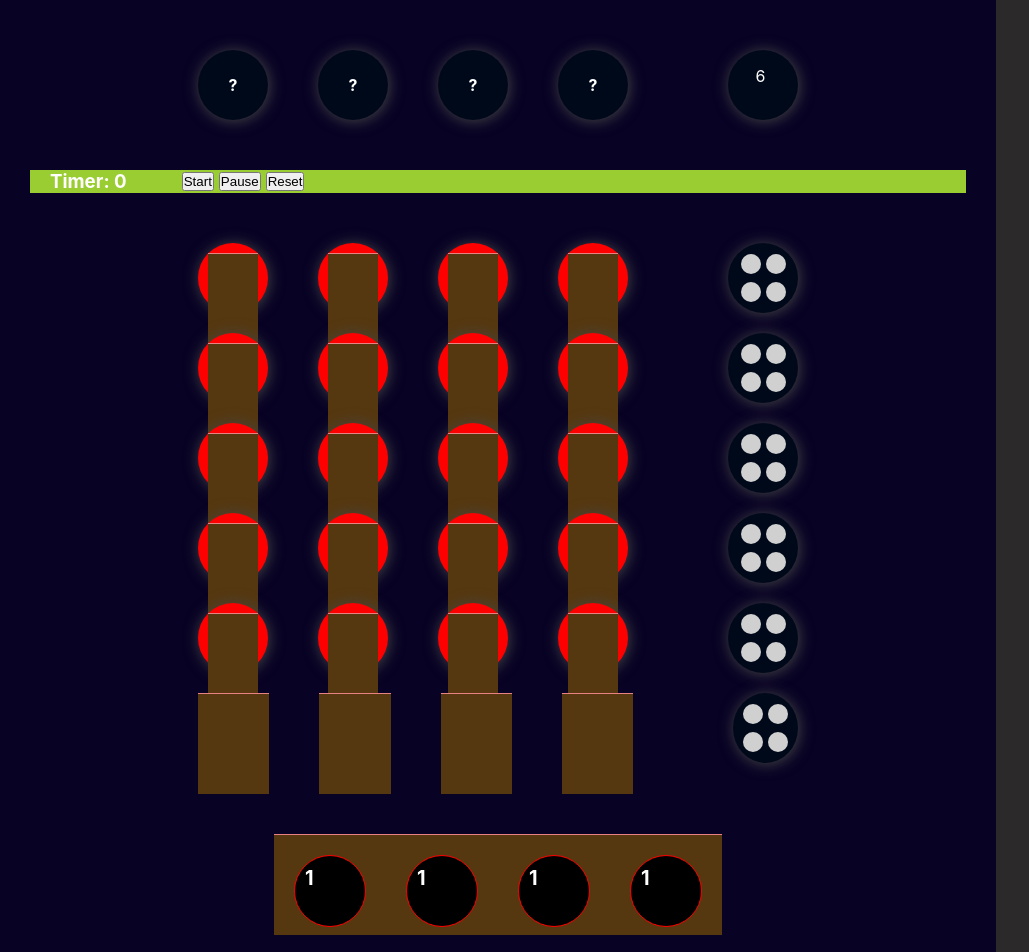
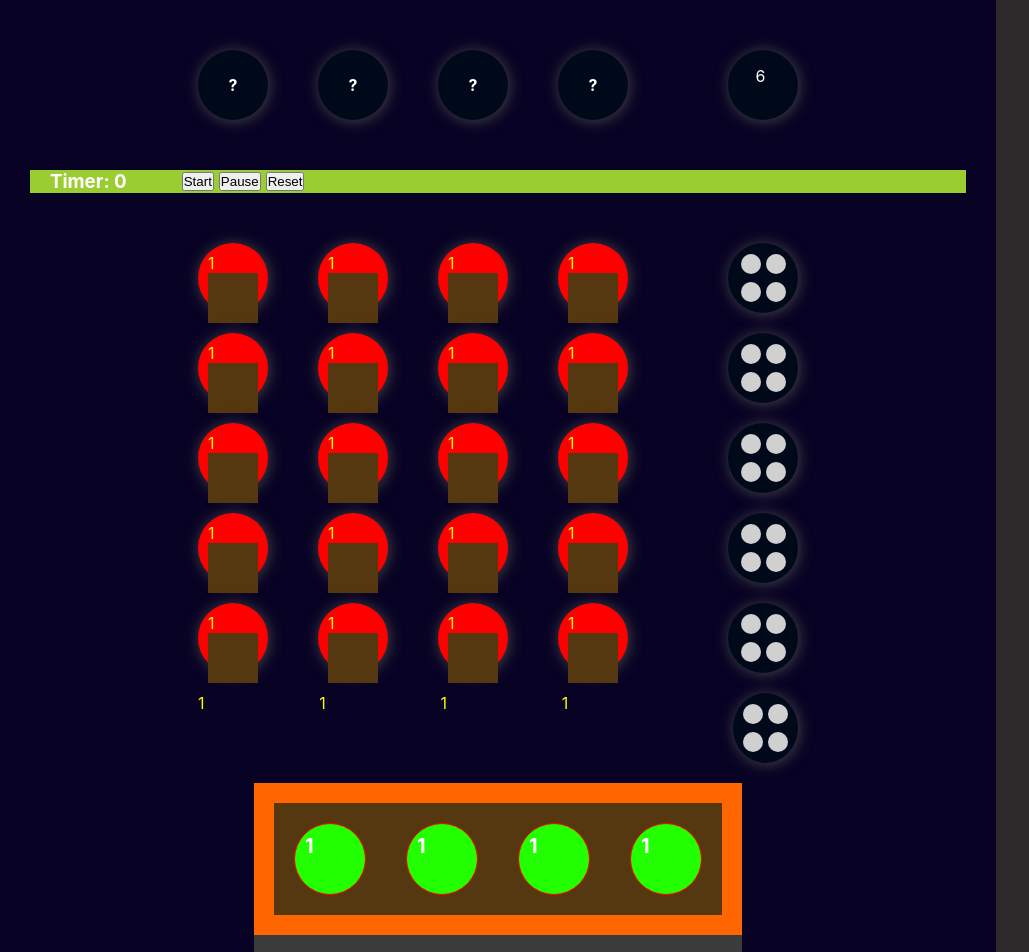
Before and after one commit to Mahsa-Moradi/Real-Code-Breaker, a React (Create React App) app: page / in a window 1280 px wide. Shown: the top 952 px of the page, without its empty margins (0-1029 px from the left). Built offline with nearby package versions, Linux system fonts and the light colour scheme.

Commit message:
playdrog

```diff
--- a/src/DropList.jsx
+++ b/src/DropList.jsx
@@ -10,7 +10,7 @@ export default () => {
     <>
       {/* .................... */}
       <DropTarget onItemDropped={itemDropped} dropEffect="link">
-        {/* <p >hellopppppppppppp</p> */}
+        <p >1</p>
         {/*  ناحیه رها کردن */}
         <div className="drag-drop-container  ">
           {items.map((item) => (
--- a/src/page-module.css
+++ b/src/page-module.css
@@ -110,14 +110,14 @@
 }
 /* .......... drop and drag */
 .styleItem {
-  height: 100vh;
-  /* background-color: rgb(59, 59, 59); */
+  /* height: 100vh; */
+  background-color: rgb(59, 59, 59);
 }
-.stylerow {
+/* .stylerow {
   height: 100%;
-}
+} */
 .stylecol {
-  /* background-color: rgb(255, 102, 0); */
+  background-color: rgb(255, 102, 0);
   /* height: 100%; */
   /* width: 50%; */
   padding: 20px;
@@ -131,14 +131,14 @@
 }
 .drag-drop-container {
   /* width: 100px; */
-  height: 100px;
+  height: 100%;
   white-space: nowrap;
   display: flex;
   flex-direction: row;
   font-size: 20px;
   font-weight: bold;
   width: 100%;
-  border-top: 1px solid rgb(232, 130, 130);
+  /* border-top: 1px solid rgb(232, 130, 130); */
   background-color: rgb(86, 56, 16);
   /* content: "hello"; */
 }
@@ -147,13 +147,13 @@
   color: white;
   background-color: rgb(255, 15, 15);
   width: 100%;
-  height: 100%;
+  /* height: 100%; */
 }
 /* .drag-drop-container:nth-child(2) {
   background-color: rgb(255, 0, 0);
 } */
 .item {
-  background-color: rgb(0, 0, 0);
+  background-color: rgb(34, 255, 0);
   margin: 20px;
   padding: 10px;
   border: 1px solid rgb(255, 0, 0);
@@ -170,6 +170,11 @@
   color: white;
   width: 50px;
   height: 50px;
+  object-fit: cover;
+  /* position: absolute; */
+  top: 700px;
+  right: 1150px;
+  z-index: 50;
 
 }
 /* .item:nth-child(2) {
```
